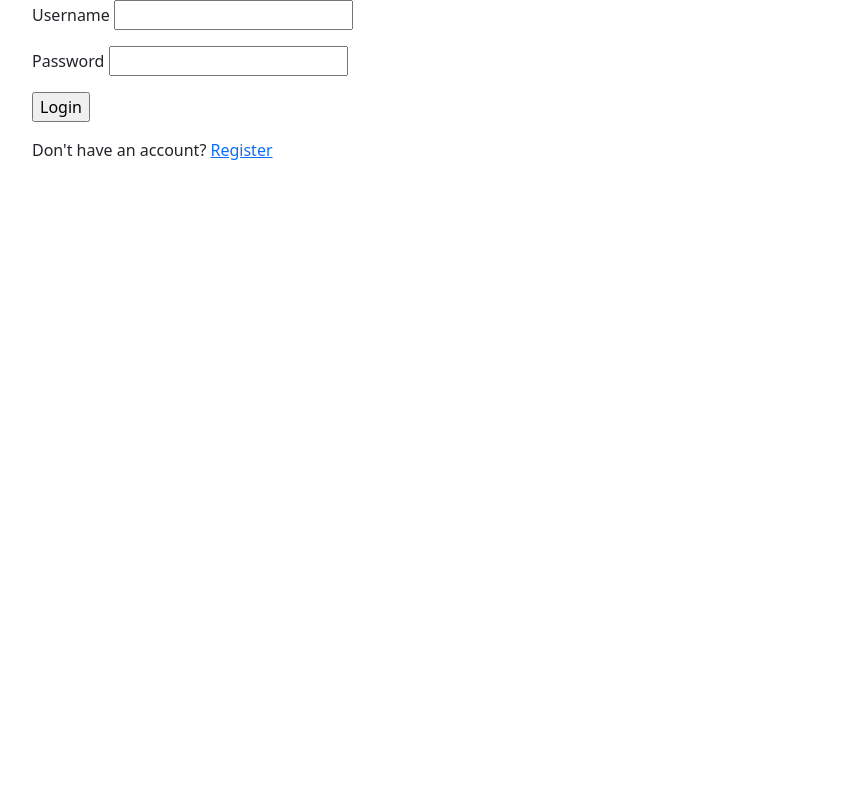
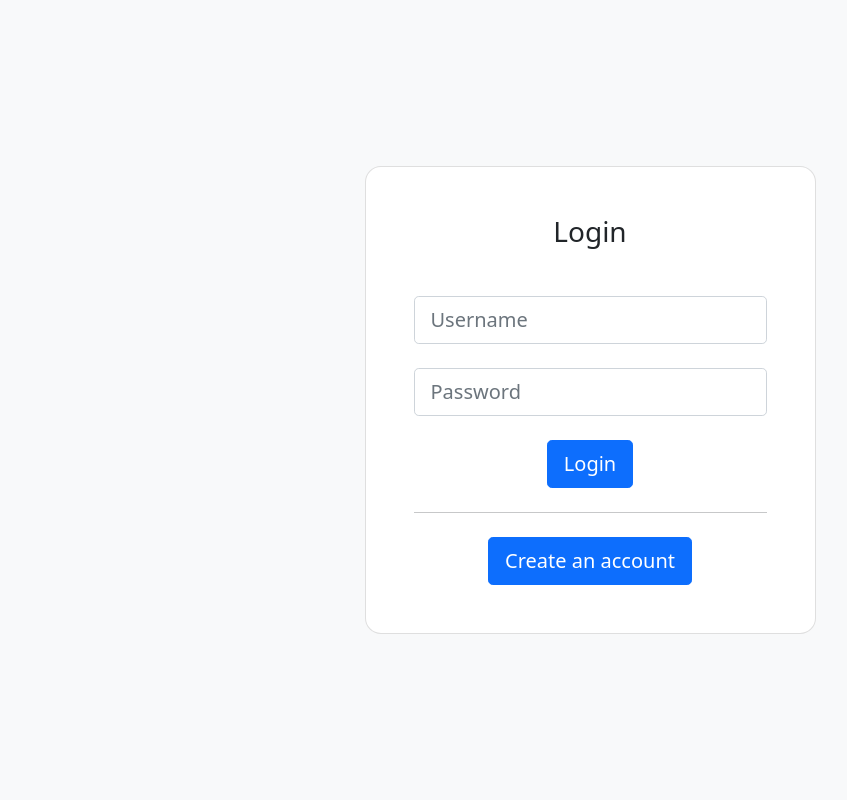
Before and after one commit to jameelkaisar/Quantified-Self-App, a Flask app: page /login in a window 1280 px wide. Shown: the whole page, without its empty margins (50-897 px from the left). Run offline with Flask 2, Linux system fonts and the light colour scheme; some libraries are stand-ins or nearby versions.

Commit message:
Login/Registration Page Designed

```diff
--- a/templates/auth/login.html
+++ b/templates/auth/login.html
@@ -10,17 +10,30 @@
     <body>
         {% include 'components/messages.html' %}
 
-        <div class="container">
-            <form action="" method="POST">
-                <p>Username <input type="text" name="username"></p>
-                <p>Password <input type="password" name="password"></p>
-                <p><input type="submit" value="Login"></p>
-            </form>
-        </div>
-
-        <div class="container">
-            Don't have an account? <a href="/register{% if request.args.get('next', None) %}?next={{ request.args.get('next') }}{% endif %}">Register</a>
-        </div>
+        <section class="vh-100 bg-light">
+            <div class="container py-5 h-100">
+                <div class="row d-flex justify-content-center align-items-center h-100">
+                    <div class="col-12 col-md-8 col-lg-6 col-xl-5">
+                        <div class="card shadow-2-strong" style="border-radius: 1rem;">
+                            <div class="card-body p-5 text-center">
+                                <h3 class="mb-5">Login</h3>
+                                <form action="" method="POST">
+                                    <div class="form-group mb-4">
+                                        <input type="text" class="form-control form-control-lg" name="username" placeholder="Username">
+                                    </div>
+                                    <div class="form-group mb-4">
+                                        <input type="password" class="form-control form-control-lg" name="password" placeholder="Password">
+                                    </div>
+                                    <input type="submit" value="Login" class="btn btn-lg btn-block btn-primary">
+                                </form>
+                                <hr class="my-4">
+                                <a href="/register{% if request.args.get('next', None) %}?next={{ request.args.get('next') }}{% endif %}" class="btn btn-lg btn-block btn-primary">Create an account</a>
+                            </div>
+                        </div>
+                    </div>
+                </div>
+            </div>
+        </section>
 
         <script src="{{ url_for('static', filename='js/bootstrap.bundle.min.js')}}"></script>
         <script src="{{ url_for('static', filename='js/messages.js')}}"></script>
```
Also changed, not shown: templates/auth/register.html (+24 -11 lines), database/dev_db.sqlite3.
